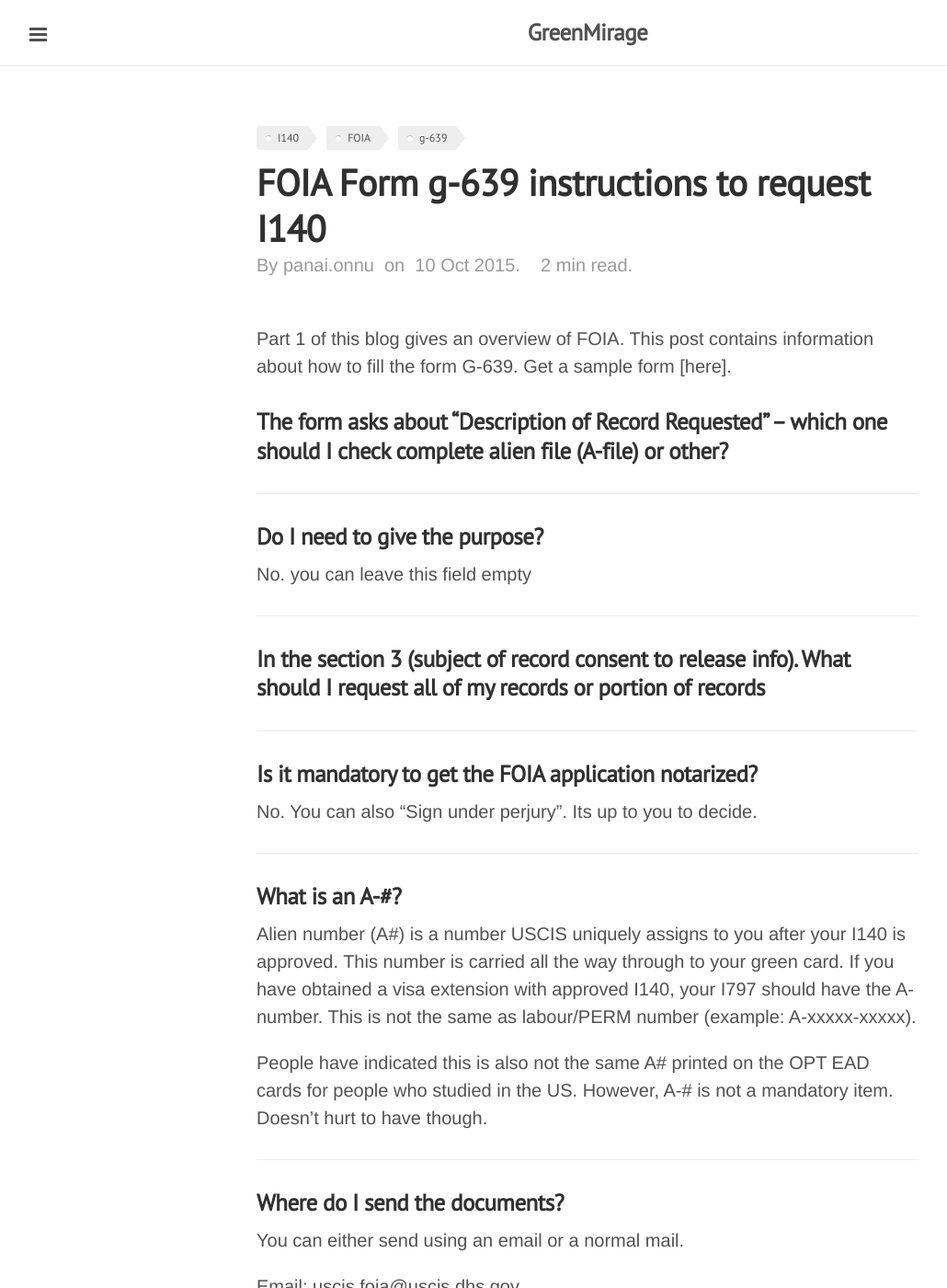
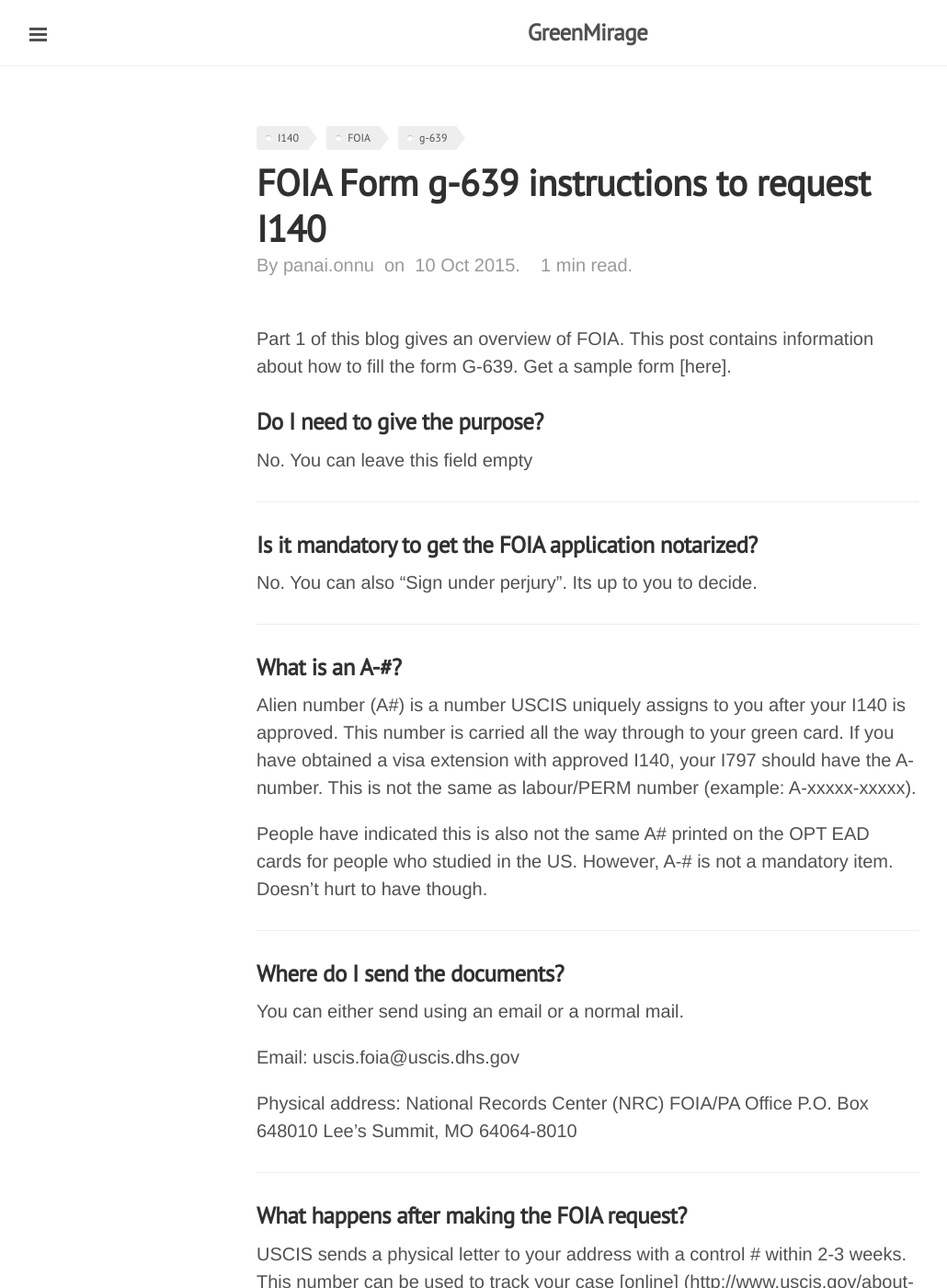
Before and after one commit to gitforwork2/gitforwork.github.io, a Jekyll site: the page built from _posts/2015-10-10-i140-foia-form-g-639-instruction.md, in a window 1280 px wide and 1400 px high. Shown: the whole window at 92% size, without its empty margins (1-1031 px from the left). Built offline with Jekyll 4.4.1, drawn with Linux system fonts in a browser that asks for light colours; Markdown is read by kramdown in place of the engine named in the settings; some of the changed text lies outside the part shown.

Commit message:
Post1-2 firm up

```diff
--- a/_posts/2015-10-10-i140-foia-form-g-639-instruction.md
+++ b/_posts/2015-10-10-i140-foia-form-g-639-instruction.md
@@ -9,13 +9,8 @@ description: Instruction to fill form g-639 to request approved I140
 [Part 1](http://greenmirage.com/posts/request-i140-via-foia/) of this blog gives an overview of FOIA.
 This post contains information about how to fill the form [G-639](http://www.uscis.gov/sites/default/files/files/form/g-639.pdf).
  Get a sample form [here].
-
-###The form asks about "Description of Record Requested" -- which one should I check complete alien file (A-file) or other?
-* * *
 ###Do I need to give the purpose?
-No. you can leave this field empty
-* * *
-###In the section 3 (subject of record consent to release info). What should I request all of my records or portion of records
+No. You can leave this field empty
 * * *
 ###Is it mandatory to get the FOIA application notarized?
 No. You can also "Sign under perjury". Its up to you to decide.
@@ -41,4 +36,5 @@ P.O. Box 648010
 Lee's Summit, MO 64064-8010
 * * *
 ###What happens after making the FOIA request?
-USCIS sends a physical letter to your address with a control # within 2-3 weeks. This number can be used to track your case online
+USCIS sends a physical letter to your address with a control # within 2-3 weeks. This number can be used to track your case [online]
+(http://www.uscis.gov/about-us/freedom-information-and-privacy-act-foia/foia-request-status-check-average-processing-times/check-status-request)
```
